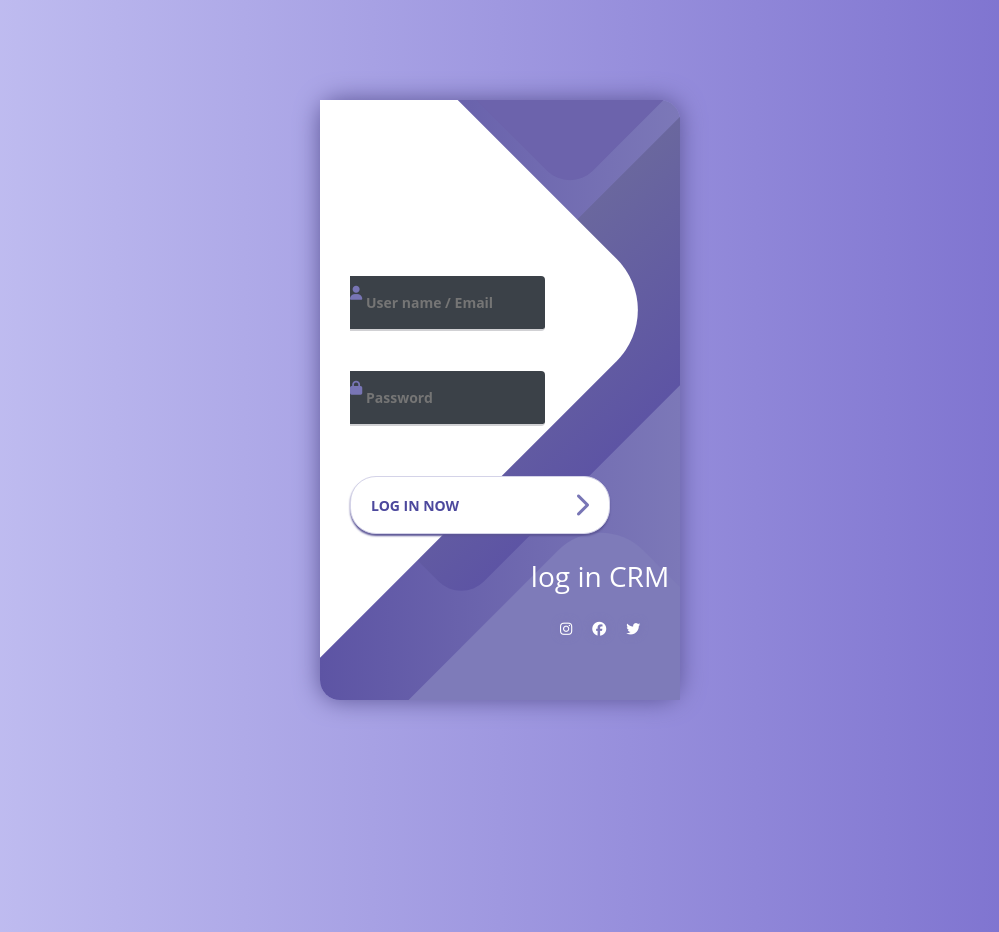
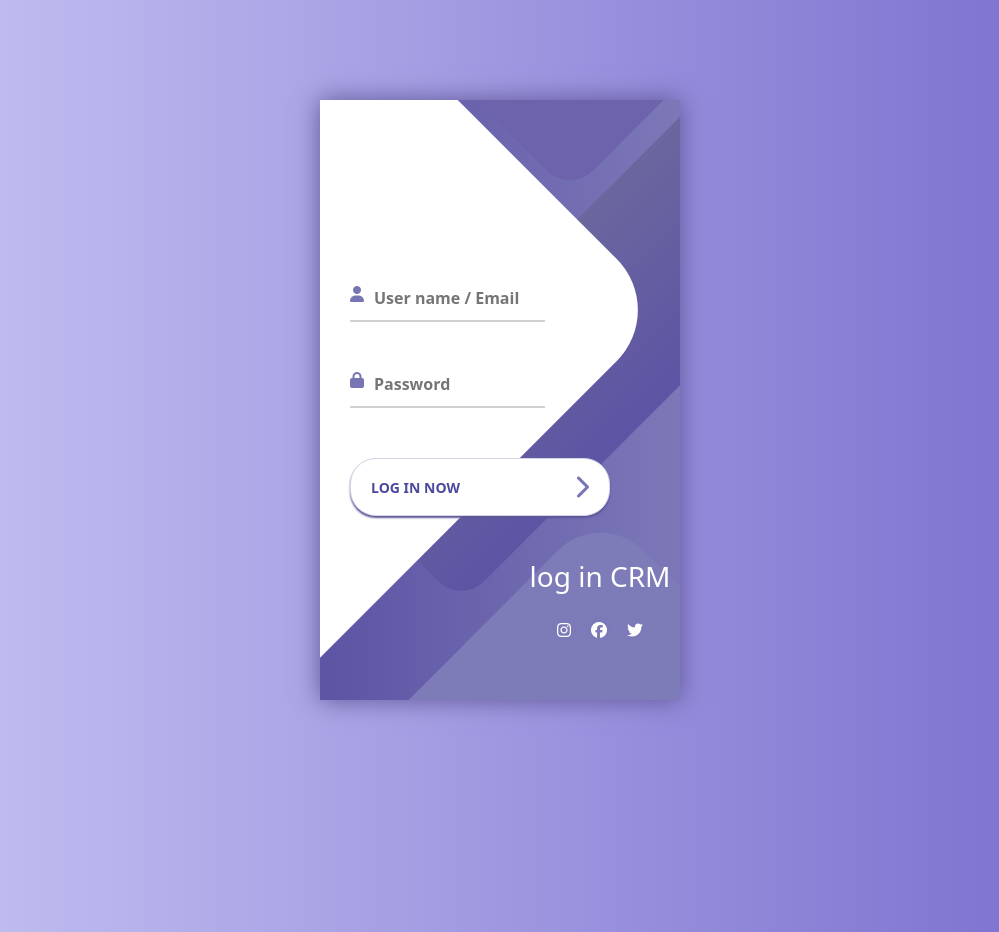
Before and after one commit to TolqinbekSadullayev/crmAmal, a React (Create React App) app: page / in a window 1280 px wide. Shown: the whole page, without its empty margins (140-1139 px from the left). Built offline with nearby package versions, Linux system fonts and the light colour scheme; no server answers; what lord-icon-element would draw is missing.

Commit message:
tuzatildi

```diff
--- a/src/Components/Home/Navbartop.jsx
+++ b/src/Components/Home/Navbartop.jsx
@@ -1,24 +1,12 @@
-
 import React, { useState,useEffect } from "react";
-
 import logo_img from "../img/logo_img.png";
 import uz from "../img/uz.png";
 import ru from "../img/ru.png";
 import en from "../img/en.png";
-import { AiOutlineSearch } from "react-icons/ai";
 import { Link } from "react-router-dom";
-import { AudioOutlined } from "@ant-design/icons";
-import { Input, Space } from "antd";
-import { Select } from "antd";
-import { UserOutlined } from "@ant-design/icons";
-import { Avatar } from "antd";
 import { useTranslation } from "react-i18next";
-
-import { t } from 'i18next'
-import { Button, Dropdown } from 'antd';
-
-
-import imgav from '../img/logo_img.png'
+import { t } from "i18next";
+import { Button, Dropdown } from "antd";
 import "./Navbartop.css";
 
 import lottie from "lottie-web";
@@ -28,7 +16,6 @@ defineElement(lottie.loadAnimation);
 
 
 export default function Navbartop() {
-  const [state, setState] = useState({});
   const { t, i18n } = useTranslation();
   const [lang, setLang] = useState("En");
   const changeLanguage = (til) => {
@@ -47,11 +34,6 @@ export default function Navbartop() {
     textDecoration: "none",
     color: "black",
   };
-  const handleChange = (value) => {
-    console.log(value);
-  };
-  const { Search } = Input;
-  const onSearch = (value) => console.log(value);
 
   const items = [
     {
@@ -126,10 +108,8 @@ export default function Navbartop() {
           <input type="text" placeholder={t("Nt_search")} className="nav_input" />
     </div>
 
-        <div className="navbartop_right">
-
-        <div className="d-flex clock">
-        <div className="d-flex me-2 " style={{fontSize:'15px'}}>
+    <div className="d-flex clock mt-2">
+        <div className="d-flex ms-5">
             <p>
               {' '}
               {dateState.toLocaleDateString('en-GB', {
@@ -150,8 +130,8 @@ export default function Navbartop() {
           </div>
 
         </div>
-
-          <div className="line"></div>
+        <div className="navbartop_right">
+          {/* <div className="line"></div> */}
           <div>
             <Dropdown
               menu={{items, }}
@@ -190,8 +170,8 @@ export default function Navbartop() {
 
 
 
+
         </div>
-
 
       </div>
 
--- a/src/Components/Register/Register.css
+++ b/src/Components/Register/Register.css
@@ -1,123 +1,19 @@
-
-.align{
-    display: grid;
-    place-items: center;
-    background: -webkit-linear-gradient(to right, #ffffff, #abbaab);
-    background: linear-gradient(to right, #ffffff, #abbaab);
-  }
-  .grid {
-    inline-size: 90%;
-    margin-inline:  auto;
-    max-inline-size: 20rem;
-    margin-top: 10%;
-  }
-  * {
-    box-sizing: inherit;
-  }
-  html {
-    box-sizing: border-box;
-    font-size: 100%;
-  }
-  body {
-    color: #606468;
-    font-family: "Open Sans", sans-serif;
-    font-size: 0.875rem;
-    font-weight: 400;
-    line-height: 1.5;
-    margin: 0;
-    min-block-size: 100vh;
-  }
-  a {
-    color: #606468;
-    outline: 0;
-    text-decoration: none;
-  }
-  input {
-    background-image: none;
-    border: 0;
-    color: inherit;
-    font: inherit;
-    margin: 0;
-    outline: 0;
-    padding: 0;
-    transition: background-color 0.3s;
-  }
-  input[type="submit"] {
-    cursor: pointer;
-    text-decoration: none;
-  }
-  .form {
-    display: grid;
-    gap: 0.875rem;
-  }
-  .form input[type="password"],
-  .form input[type="text"],
-  .submitButton {
-    inline-size: 100%;
-  }
-  .form_field {
-    display: flex;
-  }
-  .form_input {
-    flex: 1;
-  }
-  .login {
-    color: #eee;
-  }
-  .login label,
-  .login input[type="text"],
-  .login input[type="password"],
-  .submitButton {
-    border-radius:0.25rem;
-    padding: 1rem;
-  }
-  .login label {
-    background-color: #363b41;
-    border-bottom-right-radius: 0;
-    border-top-right-radius: 0;
-    padding-inline: 1.25rem;
-  }
-  .login input[type="password"],
-  .login input[type="text"] {
-    background-color: #3b4148;
-    border-bottom-left-radius: 0;
-    border-top-left-radius: 0;
-  }
-  .login input[type="password"]:hover,
-  .login input[type="text"]:hover {
-    background-color: #434a52;
-  }
-  .submitButton {
-    background-color: #270cbf;
-    color: #eee;
-    font-weight: 700;
-    text-transform: uppercase;
-    border: none;
-    cursor: pointer;
-  }
-  .submitButton:hover {
-    background-color: #3200e6;
-  }
-  p {
-    margin-block: 1.5rem;
-  }
-  .text--center {
-    text-align: center;
-  }
 @import url('https://fonts.googleapis.com/css?family=Raleway:400,700');
 
-
-@import url('https://fonts.googleapis.com/css?family=Raleway:400,700');
+*{
+	margin: 0;
+	padding: 0;
+  box-sizing: border-box;
+	/* font-family: Raleway, sans-serif; */
+}
 body {
 	background: linear-gradient(90deg, #C7C5F4, #776BCC);
 }
-
 .container2{
 	display: flex;
 	align-items: center;
 	justify-content: center;
 	min-height: 100vh;
-
 }
 .screen{
 	background: linear-gradient(90deg, #5D54A4, #7C78B8);
@@ -125,13 +21,11 @@ body {
 	height: 600px;
 	width: 360px;
 	box-shadow: 0px 0px 24px #5C5696;
-  border-radius: 20px;
 }
 .screen-content{
 	z-index: 1;
 	position: relative;
 	height: 100%;
-
 }
 .screen-background{
 	position: absolute;
@@ -260,110 +154,3 @@ body {
 .social-login-icon:hover{
 	transform: scale(1.5);
 }
-
-
-.align{
-    display: grid;
-    place-items: center;
-    background: -webkit-linear-gradient(to right, #ffffff, #abbaab);
-    background: linear-gradient(to right, #ffffff, #abbaab);
-  }
-  .grid {
-    inline-size: 90%;
-    margin-inline:  auto;
-    max-inline-size: 20rem;
-    margin-top: 10%;
-  }
-  * {
-    box-sizing: inherit;
-  }
-  html {
-    box-sizing: border-box;
-    font-size: 100%;
-  }
-  body {
-    color: #606468;
-    font-family: "Open Sans", sans-serif;
-    font-size: 0.875rem;
-    font-weight: 400;
-    line-height: 1.5;
-    margin: 0;
-    min-block-size: 100vh;
-  }
-  a {
-    color: #606468;
-    outline: 0;
-    text-decoration: none;
-  }
-  input {
-    background-image: none;
-    border: 0;
-    color: inherit;
-    font: inherit;
-    margin: 0;
-    outline: 0;
-    padding: 0;
-    transition: background-color 0.3s;
-  }
-  input[type="submit"] {
-    cursor: pointer;
-    text-decoration: none;
-  }
-  .form {
-    display: grid;
-    gap: 0.875rem;
-  }
-  .form input[type="password"],
-  .form input[type="text"],
-  .submitButton {
-    inline-size: 100%;
-  }
-  .form_field {
-    display: flex;
-  }
-  .form_input {
-    flex: 1;
-  }
-  .login {
-    color: #eee;
-  }
-  .login label,
-  .login input[type="text"],
-  .login input[type="password"],
-  .submitButton {
-    border-radius:0.25rem;
-    padding: 1rem;
-  }
-  .login label {
-    background-color: #363b41;
-    border-bottom-right-radius: 0;
-    border-top-right-radius: 0;
-    padding-inline: 1.25rem;
-  }
-  .login input[type="password"],
-  .login input[type="text"] {
-    background-color: #3b4148;
-    border-bottom-left-radius: 0;
-    border-top-left-radius: 0;
-  }
-  .login input[type="password"]:hover,
-  .login input[type="text"]:hover {
-    background-color: #434a52;
-  }
-  .submitButton {
-    background-color: #270cbf;
-    color: #eee;
-    font-weight: 700;
-    text-transform: uppercase;
-    border: none;
-    cursor: pointer;
-  }
-  .submitButton:hover {
-    background-color: #3200e6;
-  }
-  p {
-    margin-block: 1.5rem;
-  }
-  .text--center {
-    text-align: center;
-  }
```
Also changed, not shown: src/Components/Home/Navbartop.css (line endings or trailing spaces).
